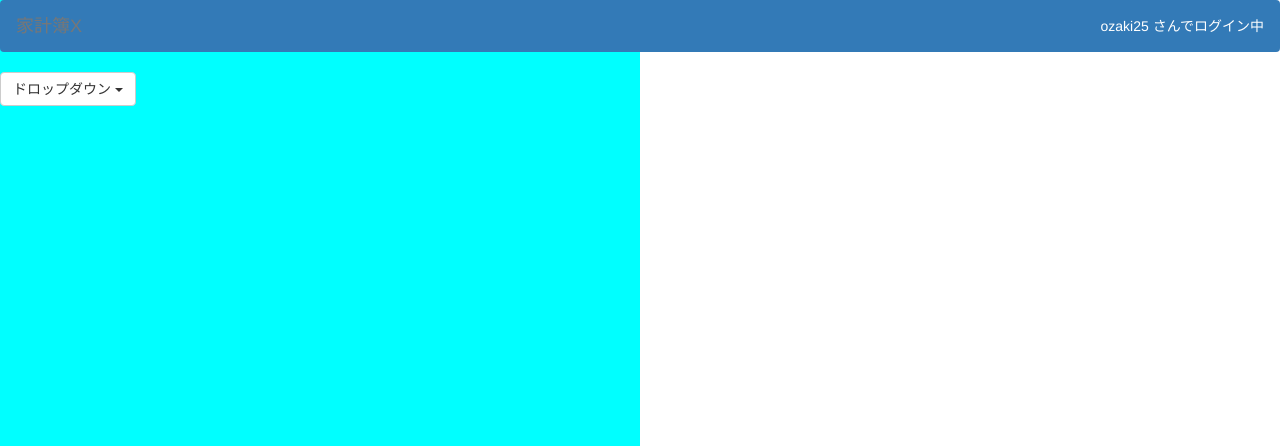
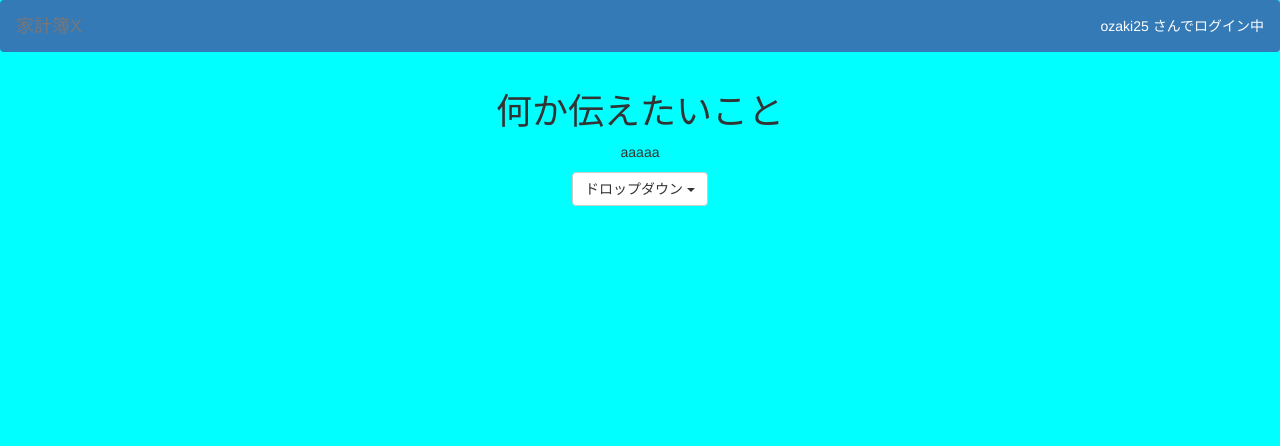
Before and after one commit to kkfender/kakeibo1, a Rails app: page / in a window 1280 px wide. Shown: the top 446 px of that part. Run offline with Rails 7, Linux system fonts and the light colour scheme; the page is wider than the window, and the part outside it is not shown; style sheets or scripts are compiled from the project's sources; some libraries are stand-ins or nearby versions.

Commit message:
second commit

```diff
--- a/app/assets/stylesheets/application.css.scss
+++ b/app/assets/stylesheets/application.css.scss
@@ -2,6 +2,6 @@
 @import "bootstrap";
 
 body {
-    background: -webkit-linear-gradient(left,aqua 50%, #fff 50%);
-    background: linear-gradient(to right,aqua 50%, #fff 50%);
+    background: -webkit-linear-gradient(left,aqua 100%, #fff 50%);
+    background: linear-gradient(to right,aqua 100%, #fff 50%);
 }
--- a/app/views/home/top.html.erb
+++ b/app/views/home/top.html.erb
@@ -1,4 +1,7 @@
 
+<div class="row branding text-center">
+  <h1>何か伝えたいこと</h1>
+  <p>aaaaa</p>
 <div class="dropdown">
 	<button class="btn btn-default dropdown-toggle" type="button" data-toggle="dropdown">
 		ドロップダウン
@@ -11,3 +14,4 @@
 	</ul>
 
 </div>
+</div>
```
